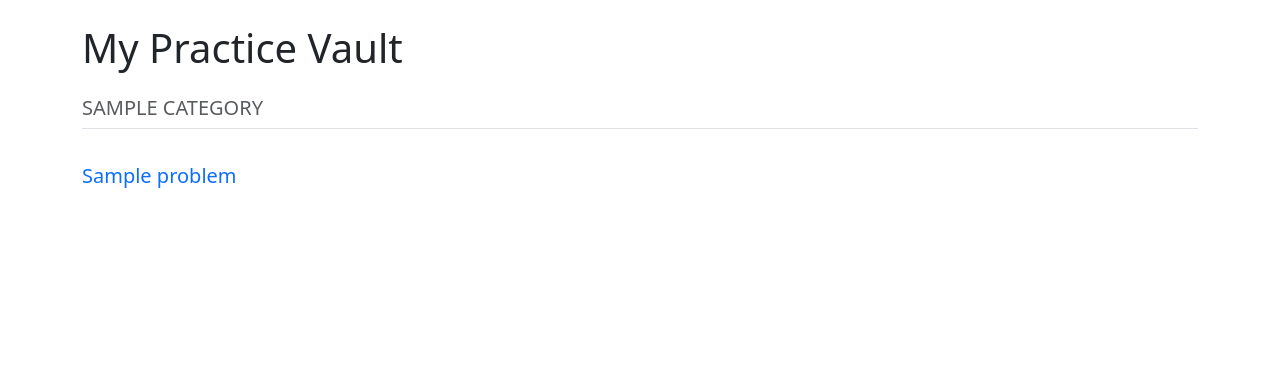
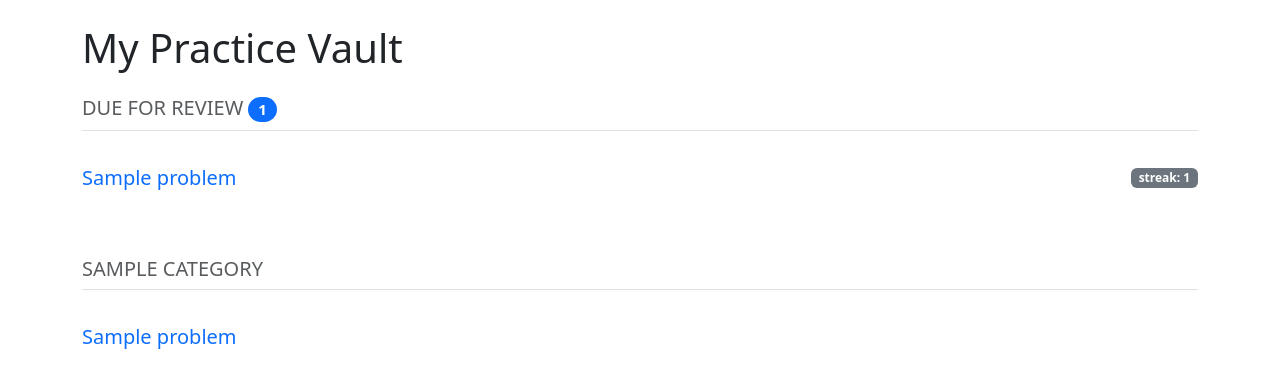
Before and after one commit to mahmudulhasan-dev/coding-practice-platform, a Django app: template apps/problems/templates/problems/dashboard.html in a window 1280 px wide. Shown: the part 56-444 px from the top of the page. Run offline with Django 4.2, Linux system fonts and the light colour scheme; the template is opened without the code that fills it: values that come from a table or form of the project are taken from there, others are empty; tables that the repository leaves empty hold one stand-in row (values such as "Sample post").

Commit message:
feat(problems): register ProblemAttempt in admin, show due reviews on dashboard
Admin:
- ProblemAttemptAdmin: list_display, autocomplete on user/problem,
  date_hierarchy on next_review_date, schedule fields set readonly
  since they're only ever written by record_attempt()

Dashboard:
- problem_list passes ProblemAttempt.objects.due_for_review(user) as
  due_attempts for authenticated users
- dashboard.html: new "Due for Review" section above categories,
  showing count and correct_streak per problem

```diff
--- a/apps/problems/templates/problems/dashboard.html
+++ b/apps/problems/templates/problems/dashboard.html
@@ -5,6 +5,32 @@
     <h1 class="mb-4 text-center text-md-start">
         My Practice Vault
     </h1>
+
+    {% if due_attempts %}
+        <div class="mb-5">
+            <h2 class="h5 text-uppercase tracking-wider text-muted mb-3 border-bottom pb-2">
+                Due for Review
+                <span class="badge bg-primary rounded-pill">{{ due_attempts|length }}</span>
+            </h2>
+
+            <div class="list-group list-group-flush">
+                {% for attempt in due_attempts %}
+                    <a href="{% url 'problem_detail' attempt.problem.slug %}"
+                       class="list-group-item list-group-item-action px-0 py-3 border-0 d-flex justify-content-between align-items-center">
+
+                        <span class="fs-5 text-primary">
+                            {{ attempt.problem.title }}
+                        </span>
+
+                        <span class="badge bg-secondary">
+                            streak: {{ attempt.correct_streak }}
+                        </span>
+
+                    </a>
+                {% endfor %}
+            </div>
+        </div>
+    {% endif %}
 
     {% for category in categories %}
         <div class="mb-5">
```
Also changed, not shown: apps/problems/admin.py (+13 -1 lines), apps/problems/views.py (+8 -1 lines).
